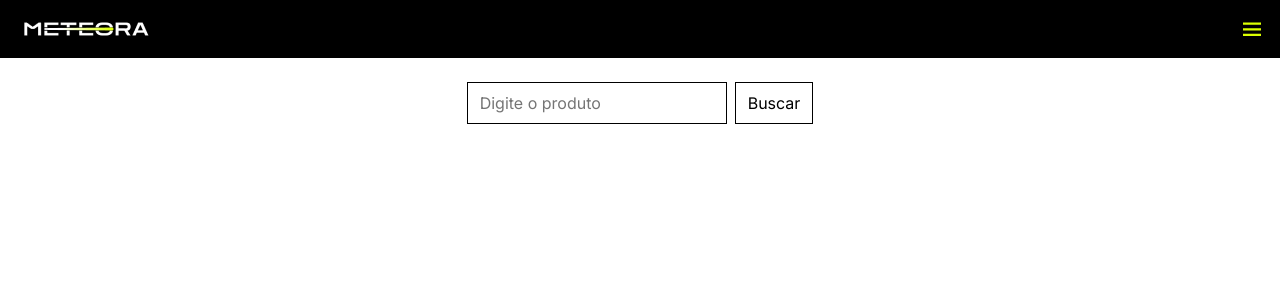
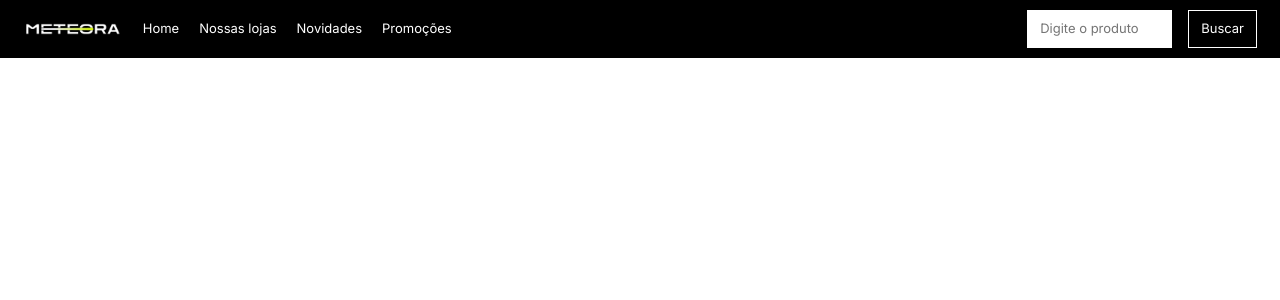
Before and after one commit to pejamp/meteora-alurachallenge, a React (Vite) app: page / in a window 1280 px wide. Shown: the top 300 px of the page. Built offline with nearby package versions, Linux system fonts and the light colour scheme.

Commit message:
feat: enhance responsive for tablets layout

```diff
--- a/src/components/HamburgerMenu/HamburgerMenu.module.scss
+++ b/src/components/HamburgerMenu/HamburgerMenu.module.scss
@@ -18,7 +18,7 @@
   }
 }
 
-.listContainer {
+.dropdown {
   position: absolute;
   width: 1px;
   height: 1px;
@@ -26,7 +26,7 @@
   overflow: hidden;
   clip: rect(0, 0, 0, 0);
 
-  &.list__open {
+  &.dropdown__open {
     clip: auto;
     width: 40%;
     height: auto;
@@ -63,6 +63,10 @@
         padding-top: 8px;
         border-top: 1px solid $light-gray;
       }
+
+      .link__active {
+        color: $neon-yellow;
+      }
     }
   }
 }
--- a/src/components/HamburgerMenu/index.tsx
+++ b/src/components/HamburgerMenu/index.tsx
@@ -15,7 +15,7 @@ export function HamburgerMenu() {
         <MenuIcon />
       </button>
       <nav
-        className={`${styles.listContainer} ${isOpen ? styles.list__open : ""}`}
+        className={`${styles.dropdown} ${isOpen ? styles.dropdown__open : ""}`}
       >
         <button className={styles.closeBtn} onClick={() => setIsOpen(false)}>
           <CloseIcon />
--- a/src/components/Header/Header.module.scss
+++ b/src/components/Header/Header.module.scss
@@ -2,21 +2,65 @@
 
 .container {
   height: calc(58px + 37px);
+  width: 100vw;
   position: relative;
 
-  .main {
+  @include responsive-layout($bp-tablet) {
+    height: 58px;
+  }
+  @include responsive-layout($bp-desktop) {
+
+  }
+
+  .navigation {
     background-color: $header-background;
     display: flex;
     justify-content: space-between;
     align-items: center;
     padding: 20px;
     height: 58px;
+
+    @include responsive-layout($bp-tablet) {
+      padding: 0 23px;
+      justify-content: flex-start;
+
+      img {
+        height: 24px;
+      }
+    }
+    @include responsive-layout($bp-desktop) {
+
+    }
+
+    .navbar {
+      @include hide-on-mobile;
+
+      &__links {
+        display: flex;
+        align-items: center;
+        gap: 20px;
+        margin: 0 20px;
+      }
+
+      &__link {
+        color: $white;
+        font-size: 13px;
+
+        a {
+          color: inherit;
+          text-decoration: none;
+        }
+      }
+    }
+
+    .hide__desktop {
+      @include hide-on-desktop;
+    }
   }
 
   .search {
     position: absolute;
     top: 58px;
-    left: 0;
     width: 100%;
     display: flex;
     align-items: center;
@@ -25,9 +69,31 @@
     gap: 8px;
     z-index: -1;
 
+    @include responsive-layout($bp-tablet) {
+      top: 0;
+      right: 0;
+      padding: 10px 23px;
+      z-index: 1;
+      width: min-content;
+      height: 100%;
+      gap: 16px;
+    }
+    @include responsive-layout($bp-desktop) {
+
+    }
+
     &__input {
       padding: 8px 12px;
       border: 1px solid $black;
+
+      @include responsive-layout($bp-tablet) {
+        border-color: $white;
+        max-width: 145px;
+        font-size: 13px;
+      }
+      @include responsive-layout($bp-desktop) {
+
+      }
     }
 
     &__btn {
@@ -38,6 +104,15 @@
       border: 1px solid $black;
       background: transparent;
       font-weight: 500;
+
+      @include responsive-layout($bp-tablet) {
+        border-color: $white;
+        color: $white;
+        font-size: 13px;
+      }
+      @include responsive-layout($bp-desktop) {
+
+      }
     }
   }
 }
--- a/src/components/Header/index.tsx
+++ b/src/components/Header/index.tsx
@@ -5,9 +5,27 @@ import { HamburgerMenu } from '../HamburgerMenu';
 export function Header() {
   return (
     <header className={styles.container}>
-      <div className={styles.main}>
+      <div className={styles.navigation}>
         <img src={Logo} alt="Logo da Meteora" />
-        <HamburgerMenu />
+        <nav className={styles.navbar}>
+          <ul className={styles.navbar__links}>
+            <li className={styles.navbar__link}>
+              <a href="">Home</a>
+            </li>
+            <li className={styles.navbar__link}>
+              <a href="">Nossas lojas</a>
+            </li>
+            <li className={styles.navbar__link}>
+              <a href="">Novidades</a>
+            </li>
+            <li className={styles.navbar__link}>
+              <a href="">Promoções</a>
+            </li>
+          </ul>
+        </nav>
+        <div className={styles.hide__desktop}>
+          <HamburgerMenu />
+        </div>
       </div>
       <div className={styles.search}>
         <input className={styles.search__input} type="text" placeholder='Digite o produto' />
--- a/src/styles/style-guide.scss
+++ b/src/styles/style-guide.scss
@@ -12,3 +12,27 @@ $light-gray: #CED4DA;
 // header
 $header-background: $black;
 $hamburger-menu: $dark-gray;
+
+// breakpoints
+$bp-tablet: 740px;
+$bp-desktop: 960px;
+
+@mixin responsive-layout($breakpoint) {
+  @media (min-width: $breakpoint) {
+    @content;
+  }
+}
+
+@mixin hide-on-mobile {
+  display: none;
+
+  @include responsive-layout($bp-tablet) {
+    display: initial;
+  }
+}
+
+@mixin hide-on-desktop {
+  @include responsive-layout($bp-tablet) {
+    display: none;
+  }
+}
```
